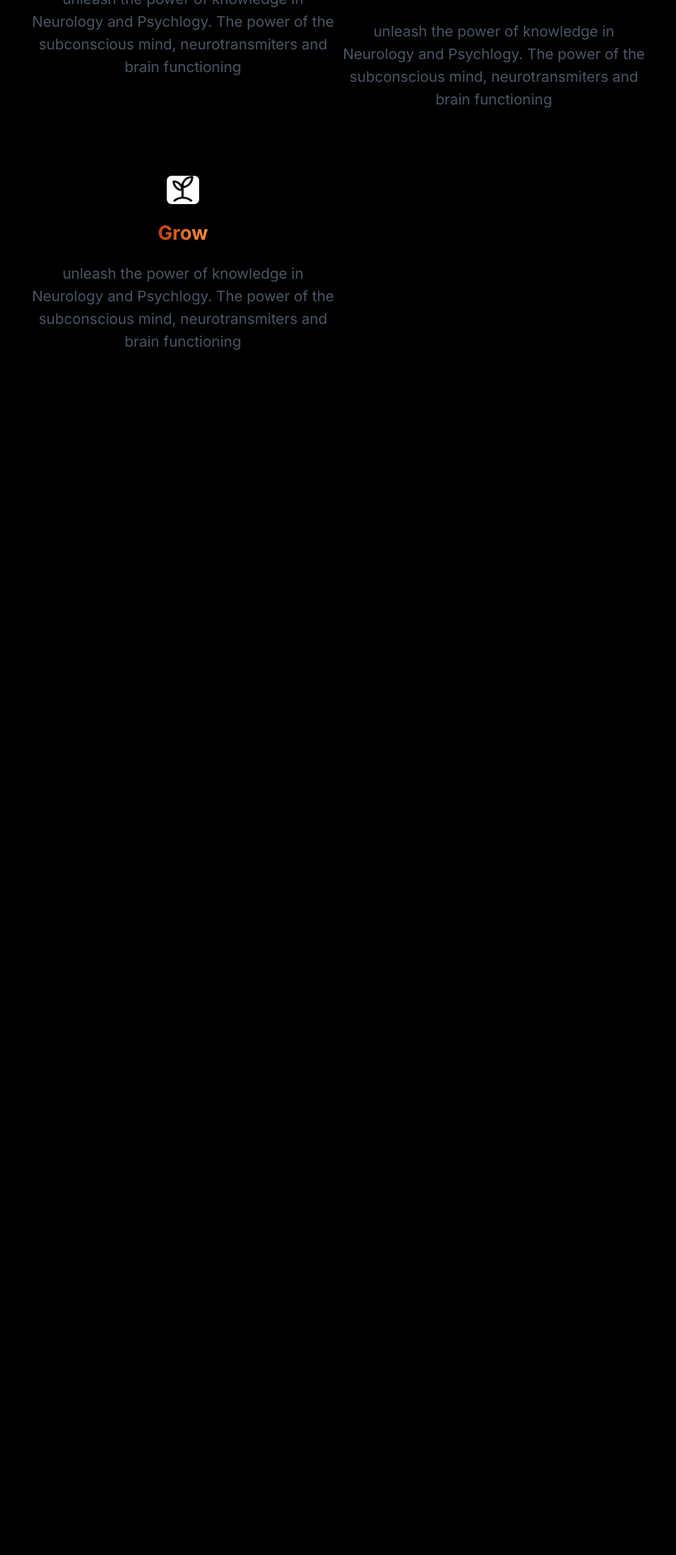
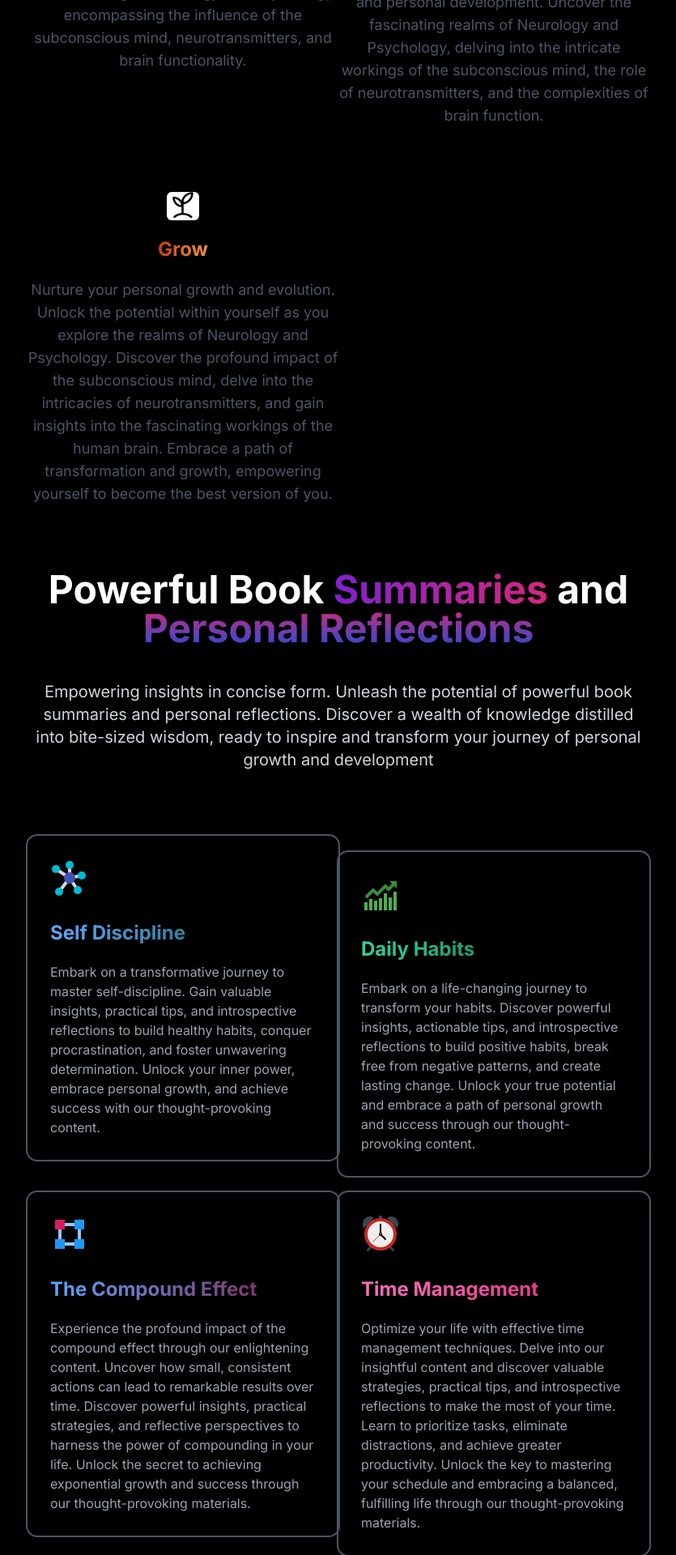
Before and after one commit to kennyAnyi9/blog-bureau, a Next.js app: page / in a window 1280 px wide. Shown: the part 827-2747 px from the top of the page at 81% size, without its empty margins (222-1057 px from the left). Before the commit the page ends 1263 px from the top, so only its background shows below. Built offline with nearby package versions, Linux system fonts and the light colour scheme.

Commit message:
feat: add more features to the hompage

```diff
--- a/src/app/page.tsx
+++ b/src/app/page.tsx
@@ -1,6 +1,13 @@
 import Image from "next/image";
 import Link from "next/link";
 import { HiOutlineMenuAlt4 } from "react-icons/hi";
+import {
+  FcAlarmClock,
+  FcBullish,
+  FcMindMap,
+  FcOrgUnit,
+  FcRadarPlot,
+} from "react-icons/fc";
 export default function Home() {
   return (
     <div className=" bg-black flex flex-col justify-center items-center  h-fit">
@@ -31,7 +38,7 @@ export default function Home() {
         </div>
       </nav>
 
-      <div className="flex  flex-col h-screen items-center mt-10 md:mt-20 w-2/3 md:w-3/5">
+      <div className="flex  flex-col h-screen items-center mt-10 md:mt-20 w-4/5 md:w-3/5">
         {" "}
         <div className="flex flex-col lg:flex-row">
           <h1
@@ -59,14 +66,9 @@ export default function Home() {
             insights & personal reflections
           </p>
         </div>
-        <div className="flex w-3/5 md:w-2/5 text-white justify-center space-x-20 mt-10 mb-10">
-          <p>#Discover</p>
-          <p>#Learn</p>
-          <p>#Grow</p>
-        </div>
-        <div className="flex flex-col md:flex-row justify-center items-center  md:space-x-5 ">
+        <div className="flex flex-col mt-10 md:flex-row justify-center items-center  md:space-x-5 ">
           <button
-            className=" relative px-4 py-3 bg-white rounded-lg shadow-md drop-shadow-sm mt-5
+            className=" relative px-4 py-3  rounded-lg bg-white shadow-md drop-shadow-sm mt-5
                         leading-none flex items-center divide-x ring-1 ring-white "
           >
             <span className="px-20 md:px-8 flex items-center space-x-2">
@@ -106,9 +108,9 @@ export default function Home() {
               Discover
             </h1>
             <p className="text-center mt-5 text-gray-600 text-lg">
-              unleash the power of knowledge in Neurology and Psychlogy. The
-              power of the subconscious mind, neurotransmiters and brain
-              functioning{" "}
+              Explore the boundless potential of understanding in Neurology and
+              Psychology, encompassing the influence of the subconscious mind,
+              neurotransmitters, and brain functionality.{" "}
             </p>
           </div>
 
@@ -130,9 +132,11 @@ export default function Home() {
               Learn
             </h1>
             <p className="text-center mt-5 text-gray-600 text-lg">
-              unleash the power of knowledge in Neurology and Psychlogy. The
-              power of the subconscious mind, neurotransmiters and brain
-              functioning{" "}
+              Embark on a journey of continuous learning and personal
+              development. Uncover the fascinating realms of Neurology and
+              Psychology, delving into the intricate workings of the
+              subconscious mind, the role of neurotransmitters, and the
+              complexities of brain function.
             </p>
           </div>
 
@@ -154,10 +158,134 @@ export default function Home() {
               Grow
             </h1>
             <p className="text-center mt-5 text-gray-600 text-lg">
-              unleash the power of knowledge in Neurology and Psychlogy. The
-              power of the subconscious mind, neurotransmiters and brain
-              functioning{" "}
+              Nurture your personal growth and evolution. Unlock the potential
+              within yourself as you explore the realms of Neurology and
+              Psychology. Discover the profound impact of the subconscious mind,
+              delve into the intricacies of neurotransmitters, and gain insights
+              into the fascinating workings of the human brain. Embrace a path
+              of transformation and growth, empowering yourself to become the
+              best version of you.
             </p>
+          </div>
+        </div>
+        <div className="mt-20 ">
+          <h1
+            className="text-5xl text-center lg:text-center text-white text-transparent font-bold bg-clip-text
+                    "
+          >
+            Powerful Book{" "}
+            <span
+              className="text-transparent bg-clip-text
+                    bg-gradient-to-r from-purple-700 to-pink-600
+                   "
+            >
+              Summaries{" "}
+            </span>
+            <span className="text-white">and </span>
+            <span
+              className="text-transparent bg-clip-text
+                    bg-gradient-to-t from-blue-700 to-pink-600"
+            >
+              Personal Reflections
+            </span>
+          </h1>
+          <p className="mt-10 text-xl text-center text-gray-300">
+            Empowering insights in concise form. Unleash the potential of
+            powerful book summaries and personal reflections. Discover a wealth
+            of knowledge distilled into bite-sized wisdom, ready to inspire and
+            transform your journey of personal growth and development
+          </p>
+        </div>
+        <div className="grid mt-20 grid-cols-1 space-y-5 md:grid-cols-2  w-full ">
+          <div className=" flex flex-col w-full  md:w-96 h-fit  ring-2 ring-gray-600 rounded-xl">
+            <div className="text-5xl ml-7 mt-7">
+              <FcMindMap />
+            </div>
+            <div className="m-7">
+              <h1
+                className="text-2xl mb-5 font-bold text-transparent bg-clip-text
+                    bg-gradient-to-r from-blue-400 to-emerald-800 "
+              >
+                Self Discipline
+              </h1>
+              <p className="text-gray-400">
+                {" "}
+                Embark on a transformative journey to master self-discipline.
+                Gain valuable insights, practical tips, and introspective
+                reflections to build healthy habits, conquer procrastination,
+                and foster unwavering determination. Unlock your inner power,
+                embrace personal growth, and achieve success with our
+                thought-provoking content.
+              </p>
+            </div>
+          </div>
+          <div className=" flex flex-col w-full  md:w-96 h-fit  ring-2 ring-gray-600 rounded-xl">
+            <div className="text-5xl ml-7 mt-7">
+              <FcBullish />
+            </div>
+            <div className="m-7">
+              <h1
+                className="text-2xl mb-5 font-bold text-transparent bg-clip-text
+                    bg-gradient-to-r from-emerald-400 to-emerald-900 "
+              >
+                Daily Habits
+              </h1>
+              <p className="text-gray-400">
+                {" "}
+                Embark on a life-changing journey to transform your habits.
+                Discover powerful insights, actionable tips, and introspective
+                reflections to build positive habits, break free from negative
+                patterns, and create lasting change. Unlock your true potential
+                and embrace a path of personal growth and success through our
+                thought-provoking content.
+              </p>
+            </div>
+          </div>
+          <div className=" flex flex-col w-full  md:w-96 h-fit  ring-2 ring-gray-600 rounded-xl">
+            <div className="text-5xl ml-7 mt-7">
+              <FcOrgUnit />
+            </div>
+            <div className="m-7">
+              <h1
+                className="text-2xl mb-5 font-bold text-transparent bg-clip-text
+                    bg-gradient-to-r from-blue-400 to-pink-900 "
+              >
+                The Compound Effect
+              </h1>
+              <p className="text-gray-400">
+                {" "}
+                Experience the profound impact of the compound effect through
+                our enlightening content. Uncover how small, consistent actions
+                can lead to remarkable results over time. Discover powerful
+                insights, practical strategies, and reflective perspectives to
+                harness the power of compounding in your life. Unlock the secret
+                to achieving exponential growth and success through our
+                thought-provoking materials.
+              </p>
+            </div>
+          </div>
+          <div className=" flex flex-col w-full  md:w-96 h-fit  ring-2 ring-gray-600 rounded-xl">
+            <div className="text-5xl ml-7 mt-7">
+              <FcAlarmClock />
+            </div>
+            <div className="m-7">
+              <h1
+                className="text-2xl mb-5 font-bold text-transparent bg-clip-text
+                    bg-gradient-to-r from-pink-400 to-pink-600 "
+              >
+                Time Management
+              </h1>
+              <p className="text-gray-400">
+                {" "}
+                Optimize your life with effective time management techniques.
+                Delve into our insightful content and discover valuable
+                strategies, practical tips, and introspective reflections to
+                make the most of your time. Learn to prioritize tasks, eliminate
+                distractions, and achieve greater productivity. Unlock the key
+                to mastering your schedule and embracing a balanced, fulfilling
+                life through our thought-provoking materials.
+              </p>
+            </div>
           </div>
         </div>
       </div>
```
Also changed, not shown: public/images/D1.png (added), public/images/discipline.png (added).
